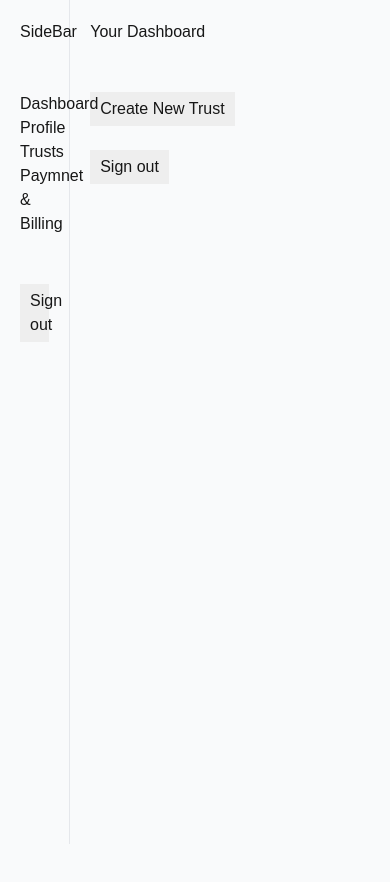
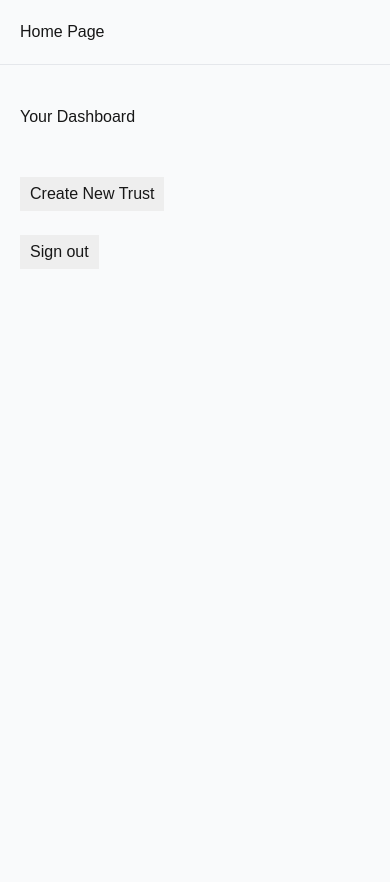
Before and after one commit to reelmza/trustable, a Next.js app: page /dashboard in a window 390 px wide. Shown: the top 882 px of the page. Before the commit the page ends 844 px from the top, so only its background shows below. Built offline with nearby package versions, Linux system fonts and the light colour scheme.

Commit message:
Added sidebars and headers to layout

```diff
--- a/app/layout.tsx
+++ b/app/layout.tsx
@@ -2,22 +2,23 @@ import type { Metadata } from "next";
 import { Geist, Geist_Mono } from "next/font/google";
 import "./globals.css";
 import { ClerkProvider } from "@clerk/nextjs";
-import SideBar from "@/components/layout/SideBar";
+import DesktopSideBar from "@/components/layout/DesktopSideBar";
+import Header from "@/components/layout/Header";
 
-// const geistSans = Geist({
-//   variable: "--font-geist-sans",
-//   subsets: ["latin"],
-// });
+const geistSans = Geist({
+  variable: "--font-geist-sans",
+  subsets: ["latin"],
+});
 
-// const geistMono = Geist_Mono({
-//   variable: "--font-geist-mono",
-//   subsets: ["latin"],
-// });
+const geistMono = Geist_Mono({
+  variable: "--font-geist-mono",
+  subsets: ["latin"],
+});
 
-// export const metadata: Metadata = {
-//   title: "Create Next App",
-//   description: "Generated by create next app",
-// };
+export const metadata: Metadata = {
+  title: "Create Next App",
+  description: "Generated by create next app",
+};
 
 export default function RootLayout({
   children,
@@ -28,12 +29,15 @@ export default function RootLayout({
     <ClerkProvider>
       <html lang="en">
         <body
-          className={
-            "relative h-full w-full bg-gray-50 flex ${geistSans.variable} ${geistMono.variable} antialiased`"
-          }
+          className={`relative h-full w-full bg-gray-50 flex ${geistSans.variable} ${geistMono.variable} antialiased`}
         >
-          <SideBar />
-          <div className="grow p-5">{children}</div>
+          <DesktopSideBar />
+          <div className="relative grow h-full bg-red-600x">
+            <Header />
+            <div className="h-full w-full px-5 pt-10 bg-red-300x">
+              {children}
+            </div>
+          </div>
         </body>
       </html>
     </ClerkProvider>
--- a/components/layout/SideBar.tsx
+++ b/components/layout/DesktopSideBar.tsx
@@ -3,27 +3,29 @@ import { SignOutButton } from "@clerk/nextjs";
 import Link from "next/link";
 import { usePathname } from "next/navigation";
 
-const SideBar = () => {
+const DesktopSideBar = () => {
   const path = usePathname();
 
-  if (path === "/signin" || path === "/signout") {
+  // Check if sidebar is needed
+  if (path === "/signin" || path === "/signout" || path === "/") {
     return null;
   }
 
+  // Render Sidebar
   return (
-    <>
+    <div className="w-[18%] h-full hidden lg:block">
       {/* Fixed Overlay */}
       <div
-        className={`fixed flex flex-col  top-0 left-0 w-[18%] h-full border-r p-5`}
+        className={`fixed flex flex-col top-0 left-0 w-[18%] h-full border-r p-5`}
       >
         <h3>SideBar</h3>
 
         <br />
         <br />
 
-        <Link href={"/"}>Dashboard</Link>
+        <Link href={"/dashboard"}>Dashboard</Link>
         <Link href={"/profile"}>Profile</Link>
-        <Link href={"/trust"}>Trusts</Link>
+        <Link href={"/create-trust"}>Trusts</Link>
         <Link href={"/payments"}>Paymnet & Billing</Link>
 
         <br />
@@ -33,8 +35,8 @@ const SideBar = () => {
 
       {/* Underlay */}
       <div className={`w-[18%] h-full`}></div>
-    </>
+    </div>
   );
 };
 
-export default SideBar;
+export default DesktopSideBar;
--- /dev/null
+++ b/components/layout/Header.tsx
@@ -0,0 +1,13 @@
+"use client";
+import { usePathname } from "next/navigation";
+const Header = () => {
+  const path = usePathname();
+
+  // Check if header is needed
+  if (path === "/signin" || path === "/signout" || path === "/") {
+    return null;
+  }
+  return <div className="sticky top-0 left-0 p-5 border-b">Home Page</div>;
+};
+
+export default Header;
```
